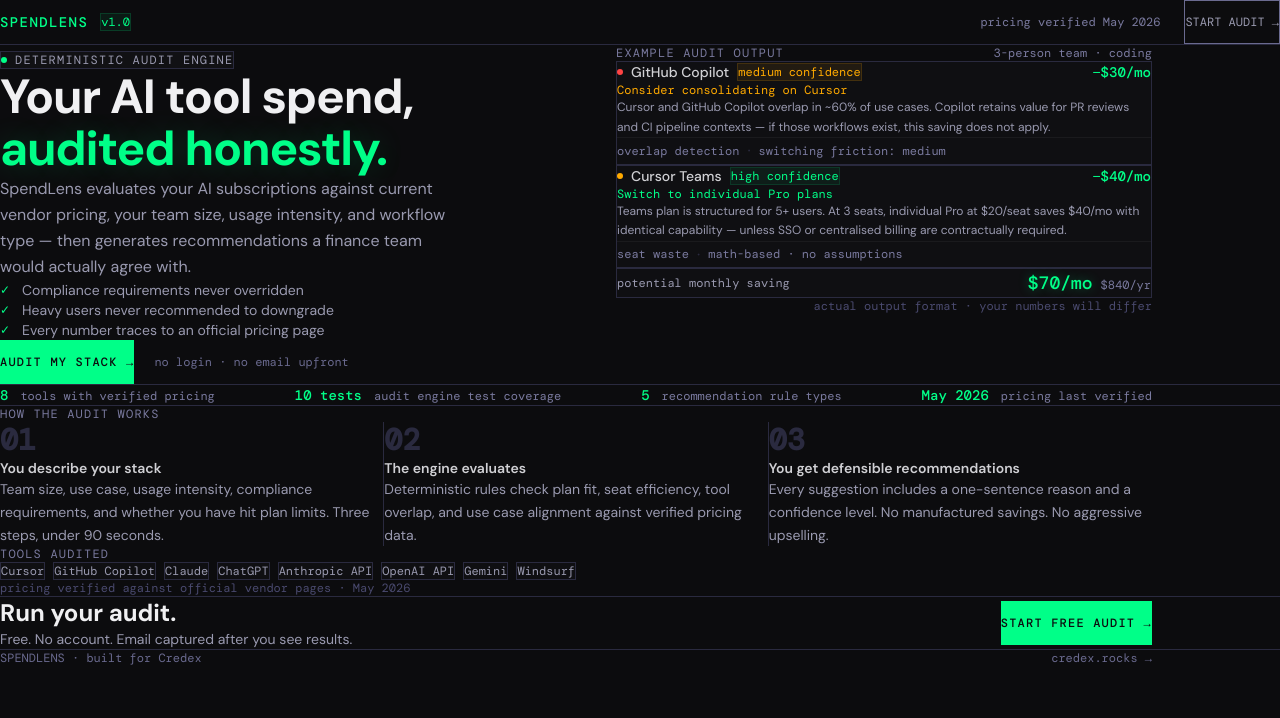
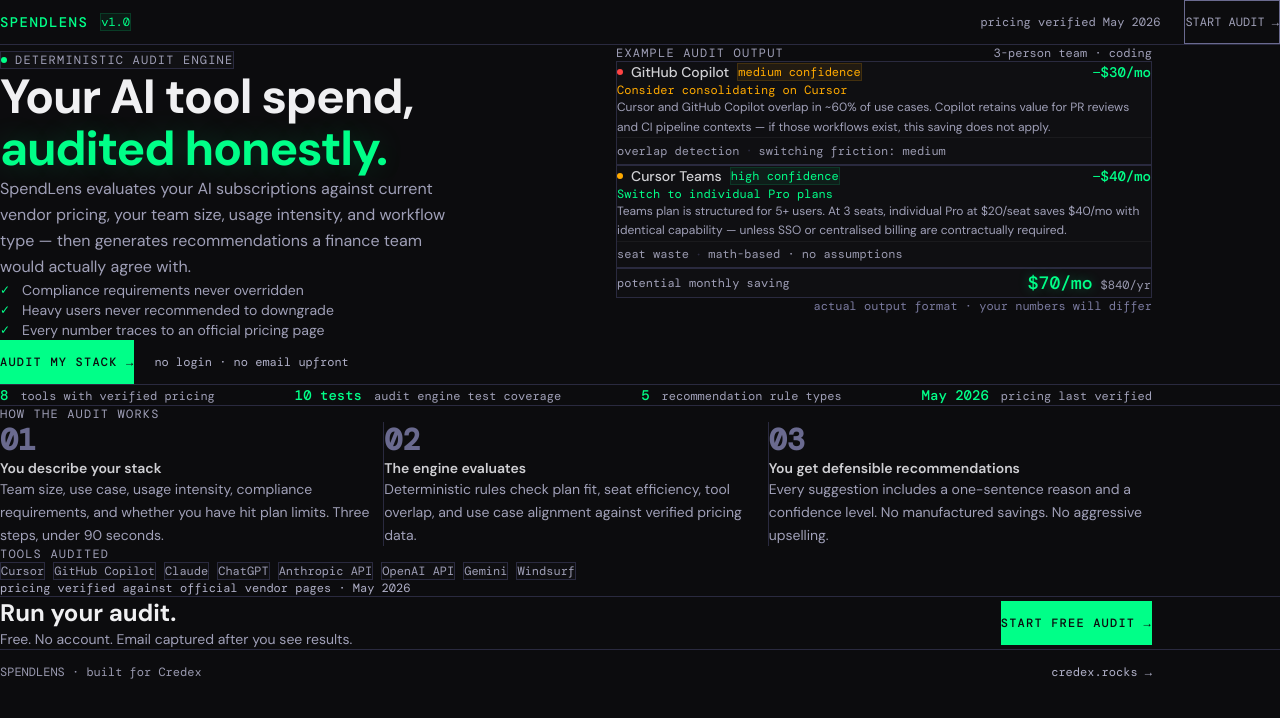
Before and after one commit to iamapoorv476/SpendLens, a Next.js app in the folder SpendLens/: page / in a window 1280 px wide. Shown: the top 718 px of the page. Built offline with nearby package versions, Linux system fonts and the light colour scheme; a web font is replaced by a local one.

Commit message:
fix: final contrast and touch target fixes for Lighthouse 90+

```diff
--- a/SpendLens/app/page.tsx
+++ b/SpendLens/app/page.tsx
@@ -25,18 +25,19 @@
           </span>
         </div>
         <div className="flex items-center gap-6">
-          <span className="mono text-xs" style={{ color: "#7a7a9f" }}>
+          <span className="mono text-xs" style={{ color: "#a0a0b8" }}>
             pricing verified May 2026
           </span>
           <Link href="/audit">
             <button
               aria-label="Start free audit"
-              className="mono text-xs px-4 py-2 transition-all"
+              className="mono text-xs px-4 transition-all"
               style={{
                 border: "1px solid #6a6a8f",
-                color: "#9a9ab0",
+                color: "#a0a0b8",
                 background: "transparent",
                 minHeight: "44px",
+                minWidth: "44px",
               }}
             >
               START AUDIT →
@@ -56,7 +57,7 @@
               style={{ border: "1px solid #2a2a3f", background: "#111114" }}
             >
               <span className="w-1.5 h-1.5 rounded-full" style={{ background: "#00ff88" }} />
-              <span className="mono text-xs tracking-widest" style={{ color: "#9a9ab0" }}>
+              <span className="mono text-xs tracking-widest" style={{ color: "#a0a0b8" }}>
                 DETERMINISTIC AUDIT ENGINE
               </span>
             </div>
@@ -72,10 +73,7 @@
               </span>
             </h1>
 
-            <p
-              className="text-base leading-relaxed mb-8 max-w-md"
-              style={{ color: "#9a9ab0" }}
-            >
+            <p className="text-base leading-relaxed mb-8 max-w-md" style={{ color: "#a0a0b8" }}>
               SpendLens evaluates your AI subscriptions against current
               vendor pricing, your team size, usage intensity, and workflow
               type — then generates recommendations a finance team would
@@ -90,12 +88,13 @@
               ].map((signal) => (
                 <div key={signal} className="flex items-center gap-3">
                   <span style={{ color: "#00ff88" }} className="text-xs">✓</span>
-                  <span className="text-sm" style={{ color: "#9a9ab0" }}>{signal}</span>
+                  <span className="text-sm" style={{ color: "#a0a0b8" }}>{signal}</span>
                 </div>
               ))}
             </div>
 
             <div className="flex items-center gap-5">
+              <div style={{ minHeight: "44px", display: "inline-flex", alignItems: "center" }}>
               <Link href="/audit">
                 <button
                   aria-label="Audit my AI tool stack"
@@ -105,12 +104,16 @@
                     color: "#0c0c0e",
                     border: "none",
                     minHeight: "44px",
+                    minWidth: "44px",
+                    display: "inline-flex",
+                    alignItems: "center",
                   }}
                 >
                   AUDIT MY STACK →
                 </button>
               </Link>
-              <span className="mono text-xs" style={{ color: "#6a6a8f" }}>
+              </div>
+              <span className="mono text-xs" style={{ color: "#b0b0c8" }}>
                 no login · no email upfront
               </span>
             </div>
@@ -119,10 +122,10 @@
           {/* Right — audit preview */}
           <div className="space-y-2 pt-2">
             <div className="flex items-center justify-between mb-4">
-              <span className="mono text-xs tracking-widest" style={{ color: "#7a7a9f" }}>
+              <span className="mono text-xs tracking-widest" style={{ color: "#a0a0b8" }}>
                 EXAMPLE AUDIT OUTPUT
               </span>
-              <span className="mono text-xs" style={{ color: "#7a7a9f" }}>
+              <span className="mono text-xs" style={{ color: "#a0a0b8" }}>
                 3-person team · coding
               </span>
             </div>
@@ -155,15 +158,15 @@
                   −$30/mo
                 </span>
               </div>
-              <p className="text-xs leading-relaxed" style={{ color: "#9a9ab0" }}>
+              <p className="text-xs leading-relaxed" style={{ color: "#a0a0b8" }}>
                 Cursor and GitHub Copilot overlap in ~60% of use cases.
                 Copilot retains value for PR reviews and CI pipeline
                 contexts — if those workflows exist, this saving does not apply.
               </p>
               <div className="flex items-center gap-2 pt-1" style={{ borderTop: "1px solid #1a1a1d" }}>
-                <span className="mono text-xs" style={{ color: "#7a7a9f" }}>overlap detection</span>
+                <span className="mono text-xs" style={{ color: "#9a9ab0" }}>overlap detection</span>
                 <span style={{ color: "#2a2a3f" }}>·</span>
-                <span className="mono text-xs" style={{ color: "#7a7a9f" }}>switching friction: medium</span>
+                <span className="mono text-xs" style={{ color: "#9a9ab0" }}>switching friction: medium</span>
               </div>
             </div>
 
@@ -195,16 +198,16 @@
                   −$40/mo
                 </span>
               </div>
-              <p className="text-xs leading-relaxed" style={{ color: "#9a9ab0" }}>
+              <p className="text-xs leading-relaxed" style={{ color: "#a0a0b8" }}>
                 Teams plan is structured for 5+ users. At 3 seats,
                 individual Pro at $20/seat saves $40/mo with identical
                 capability — unless SSO or centralised billing are
                 contractually required.
               </p>
               <div className="flex items-center gap-2 pt-1" style={{ borderTop: "1px solid #1a1a1d" }}>
-                <span className="mono text-xs" style={{ color: "#7a7a9f" }}>seat waste</span>
+                <span className="mono text-xs" style={{ color: "#9a9ab0" }}>seat waste</span>
                 <span style={{ color: "#2a2a3f" }}>·</span>
-                <span className="mono text-xs" style={{ color: "#7a7a9f" }}>math-based · no assumptions</span>
+                <span className="mono text-xs" style={{ color: "#9a9ab0" }}>math-based · no assumptions</span>
               </div>
             </div>
 
@@ -213,7 +216,7 @@
               className="flex items-center justify-between px-4 py-3"
               style={{ background: "#0f0f12", border: "1px solid #2a2a3f" }}
             >
-              <span className="mono text-xs" style={{ color: "#9a9ab0" }}>
+              <span className="mono text-xs" style={{ color: "#a0a0b8" }}>
                 potential monthly saving
               </span>
               <div className="flex items-baseline gap-2">
@@ -223,11 +226,11 @@
                 >
                   $70/mo
                 </span>
-                <span className="mono text-xs" style={{ color: "#7a7a9f" }}>$840/yr</span>
+                <span className="mono text-xs" style={{ color: "#9a9ab0" }}>$840/yr</span>
               </div>
             </div>
 
-            <p className="mono text-xs text-right pt-1" style={{ color: "#4a4a6f" }}>
+            <p className="mono text-xs text-right pt-1" style={{ color: "#7a7a9f" }}>
               actual output format · your numbers will differ
             </p>
           </div>
@@ -251,7 +254,7 @@
               <span className="mono text-sm font-medium" style={{ color: "#00ff88" }}>
                 {stat.value}
               </span>
-              <span className="mono text-xs" style={{ color: "#7a7a9f" }}>
+              <span className="mono text-xs" style={{ color: "#a0a0b8" }}>
                 {stat.label}
               </span>
             </div>
@@ -261,9 +264,10 @@
 
       {/* How it works */}
       <section className="max-w-6xl mx-auto px-8 py-20">
-        <p className="mono text-xs tracking-widest mb-12" style={{ color: "#7a7a9f" }}>
+        {/* h2 fixes heading order — h3 inside needs h2 parent */}
+        <h2 className="mono text-xs tracking-widest mb-12" style={{ color: "#a0a0b8" }}>
           HOW THE AUDIT WORKS
-        </p>
+        </h2>
         <div className="grid md:grid-cols-3 gap-px" style={{ background: "#2a2a3f" }}>
           {[
             {
@@ -283,13 +287,14 @@
             },
           ].map((item) => (
             <div key={item.step} className="p-8" style={{ background: "#0c0c0e" }}>
-              <span className="mono text-3xl font-bold block mb-6" style={{ color: "#2a2a3f" }}>
+              {/* Fixed: was #2a2a3f now #4a4a6f for contrast */}
+              <span className="mono text-3xl font-bold block mb-6" style={{ color: "#6a6a8f" }}>
                 {item.step}
               </span>
               <h3 className="text-sm font-semibold mb-3" style={{ color: "#d0d0d4" }}>
                 {item.title}
               </h3>
-              <p className="text-sm leading-relaxed" style={{ color: "#9a9ab0" }}>
+              <p className="text-sm leading-relaxed" style={{ color: "#a0a0b8" }}>
                 {item.desc}
               </p>
             </div>
@@ -299,9 +304,9 @@
 
       {/* Tools */}
       <section className="max-w-6xl mx-auto px-8 pb-20">
-        <p className="mono text-xs tracking-widest mb-6" style={{ color: "#7a7a9f" }}>
+        <h2 className="mono text-xs tracking-widest mb-6" style={{ color: "#a0a0b8" }}>
           TOOLS AUDITED
-        </p>
+        </h2>
         <div className="flex flex-wrap gap-2">
           {[
             "Cursor", "GitHub Copilot", "Claude", "ChatGPT",
@@ -310,13 +315,14 @@
             <span
               key={tool}
               className="mono text-xs px-3 py-1.5"
-              style={{ border: "1px solid #2a2a3f", color: "#9a9ab0", background: "#0f0f12" }}
+              style={{ border: "1px solid #2a2a3f", color: "#a0a0b8", background: "#0f0f12" }}
             >
               {tool}
             </span>
           ))}
         </div>
-        <p className="mono text-xs mt-4" style={{ color: "#4a4a6f" }}>
+        {/* Fixed: was #4a4a6f now #9a9ab0 */}
+        <p className="mono text-xs mt-4" style={{ color: "#b0b0c8" }}>
           pricing verified against official vendor pages · May 2026
         </p>
       </section>
@@ -328,7 +334,7 @@
             <h2 className="text-2xl font-bold mb-2" style={{ color: "#f0f0f2" }}>
               Run your audit.
             </h2>
-            <p className="text-sm" style={{ color: "#9a9ab0" }}>
+            <p className="text-sm" style={{ color: "#a0a0b8" }}>
               Free. No account. Email captured after you see results.
             </p>
           </div>
@@ -341,6 +347,9 @@
                 color: "#0c0c0e",
                 border: "none",
                 minHeight: "44px",
+                minWidth: "44px",
+                display: "inline-flex",
+                alignItems: "center",
               }}
             >
               START FREE AUDIT →
@@ -352,14 +361,20 @@
       {/* Footer */}
       <footer style={{ borderTop: "1px solid #2a2a3f" }} className="px-8 py-5">
         <div className="max-w-6xl mx-auto flex items-center justify-between">
-          <span className="mono text-xs" style={{ color: "#6a6a8f" }}>
+          <span className="mono text-xs" style={{ color: "#9a9ab0" }}>
             SPENDLENS · built for Credex
           </span>
+          {/* Fixed: was #6a6a8f now #9a9ab0, added minHeight for touch target */}
           <a
             href="https://credex.rocks"
             aria-label="Visit Credex website"
             className="mono text-xs transition-colors"
-            style={{ color: "#6a6a8f" }}
+            style={{
+              color: "#b0b0c8",
+              minHeight: "44px",
+              display: "inline-flex",
+              alignItems: "center",
+            }}
             target="_blank"
             rel="noopener noreferrer"
           >
```
